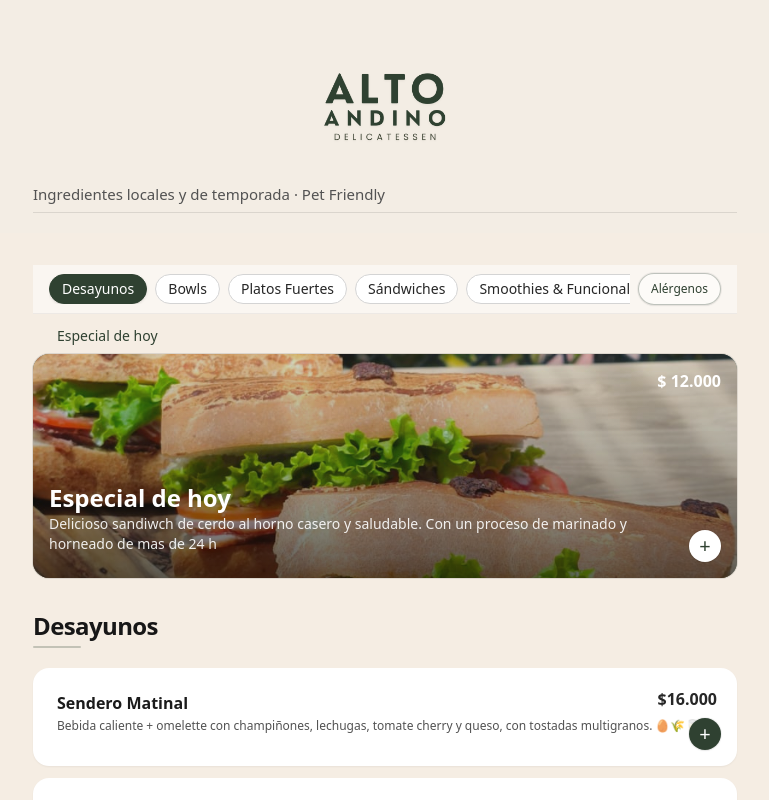
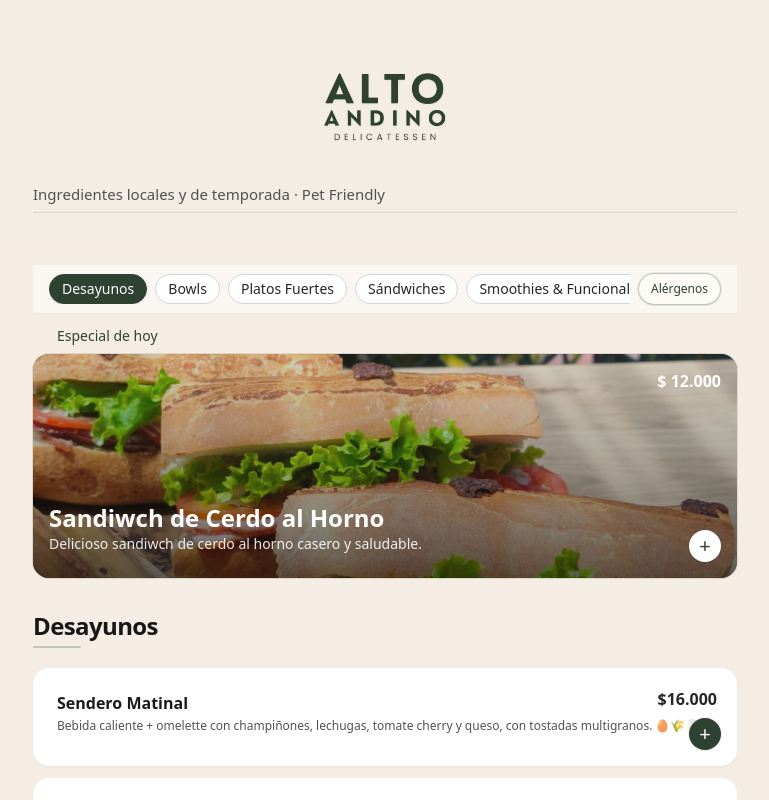
Before and after one commit to codesebastianvega/alto-andino-qrmenu, a React (Vite) app: page / in a window 1280 px wide. Shown: the top 800 px of the page, without its empty margins (255-1024 px from the left). Built offline with nearby package versions, Linux system fonts and the light colour scheme; no server answers.

Commit message:
Update FeaturedToday.jsx

```diff
--- a/src/components/FeaturedToday.jsx
+++ b/src/components/FeaturedToday.jsx
@@ -2,10 +2,10 @@ import React from "react";
 import { AddIconButton, StatusChip } from "./Buttons";
 import { useCart } from "../context/CartContext";
 
-const N = import.meta.env.VITE_FEATURED_NAME || "Especial de hoy";
+const N = import.meta.env.VITE_FEATURED_NAME || "Sandiwch de Cerdo al Horno";
 const D =
   import.meta.env.VITE_FEATURED_DESC ||
-  "Delicioso sandiwch de cerdo al horno casero y saludable. Con un proceso de marinado y horneado de mas de 24 h";
+  "Delicioso sandiwch de cerdo al horno casero y saludable.";
 const P = Number(import.meta.env.VITE_FEATURED_PRICE || 12000);
 const IMG = import.meta.env.VITE_FEATURED_IMAGE || "/especial1.png";
 const LOW = import.meta.env.VITE_FEATURED_LOW === "1";
```
